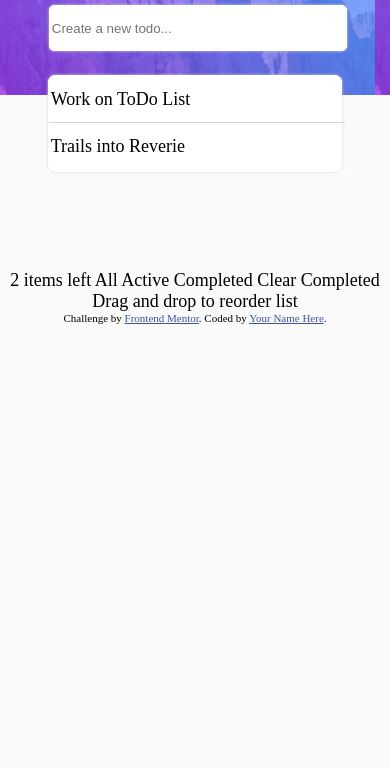
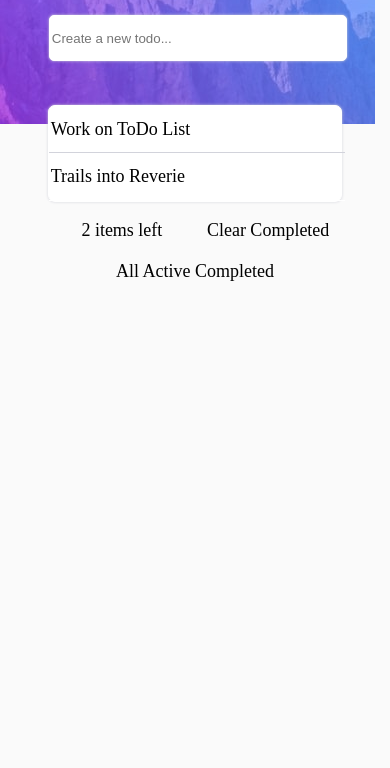
Before and after one commit to treaty1210/todo-list, a website: page dist/index.html in a window 390 px wide. Shown: the part 76-844 px from the top of the page. Drawn offline with Linux system fonts and the light colour scheme.

Commit message:
Set up mobile view position for other elements
Set everything in a grid for better responsiveness.

```diff
--- a/dist/index.html
+++ b/dist/index.html
@@ -35,9 +35,11 @@
   <div class="statusBar">
     <!-- Add dynamic number -->2 items left
 
-    All
-    Active
-    Completed
+    <div class="taskStatus">
+      All
+      Active
+      Completed
+    </div>
 
     Clear Completed
   </div>
--- a/dist/mobile.css
+++ b/dist/mobile.css
@@ -1,15 +1,28 @@
 @media only screen and (max-width: 768px) {
-.logo > * {
-    position: relative;
-    bottom: 40px;
+    body {
+        background-image: url(../images/bg-mobile-light.jpg);
+        background-repeat: no-repeat;
+    }
+
+    .container {
+        grid-template-areas:
+        'logo'
+        'userInput'
+        'list'
+        'statusBar'
+    }
+
+    .logo {
+        grid-area: logo;
     }
 
     .userInput {
         min-width: 75vw;
         min-height: 5vh;
-    position: relative;
-    bottom: 90px;
-
+        /* position: relative;
+        bottom: 90px; */
+        margin-bottom: 30px;
+        grid-area: userInput;
     }
 
     .userInput > input {
@@ -20,12 +33,16 @@
         box-shadow: 0 0 3px hsl(233, 11%, 84%);
     }
 
+    .list {
+        grid-area: list;
+    }
+
     ul {
         min-width: 75vw;
         border: 1px solid white;
         border-radius: 7px;
-    position: relative;
-    bottom: 80px;
+        /* position: relative;
+        bottom: 80px; */
         background-color: white;
         box-shadow: 0 0 3px hsl(233, 11%, 84%);
     }
@@ -43,7 +60,26 @@ ul > li:last-child{
         border-bottom: 1px solid white;
     }
 
-.logo {
-    background-image: url(../images/bg-mobile-light.jpg);
+    .statusBar {
+        min-width: 75vw;
+        max-width: 75vw;
+        display: grid;
+        grid-template-columns: 1fr 1fr;
+        grid-area: statusBar;
+        justify-items: center;
     }
+
+    .taskStatus {
+        /* position: relative;
+        top: 40px; */
+        grid-area: 2 / 1 / 3 / 3;
+        margin-top: 20px;
     }
+
+    .footer {
+        display: none;
+    }
+
+
+
+}
--- a/dist/style.css
+++ b/dist/style.css
@@ -7,13 +7,14 @@ body {
 
 .container {
     display: grid;
+    grid-template-rows: 0.25fr 0.25fr 1fr 0.25fr 0.25fr;
 }
 
 .logo {
     display: grid;
     grid-template-columns: 1fr 1fr;
     align-items: center;
-    padding: 70px 20px;
+    padding: 30px 20px;
 }
 
 .title {
@@ -37,6 +38,7 @@ ul {
 
 .attribution {
     font-size: 11px; text-align: center;
+    display: none;
 }
 .attribution a {
     color: hsl(228, 45%, 44%);
```
Lines whose indentation alone changed are shown as unchanged.
